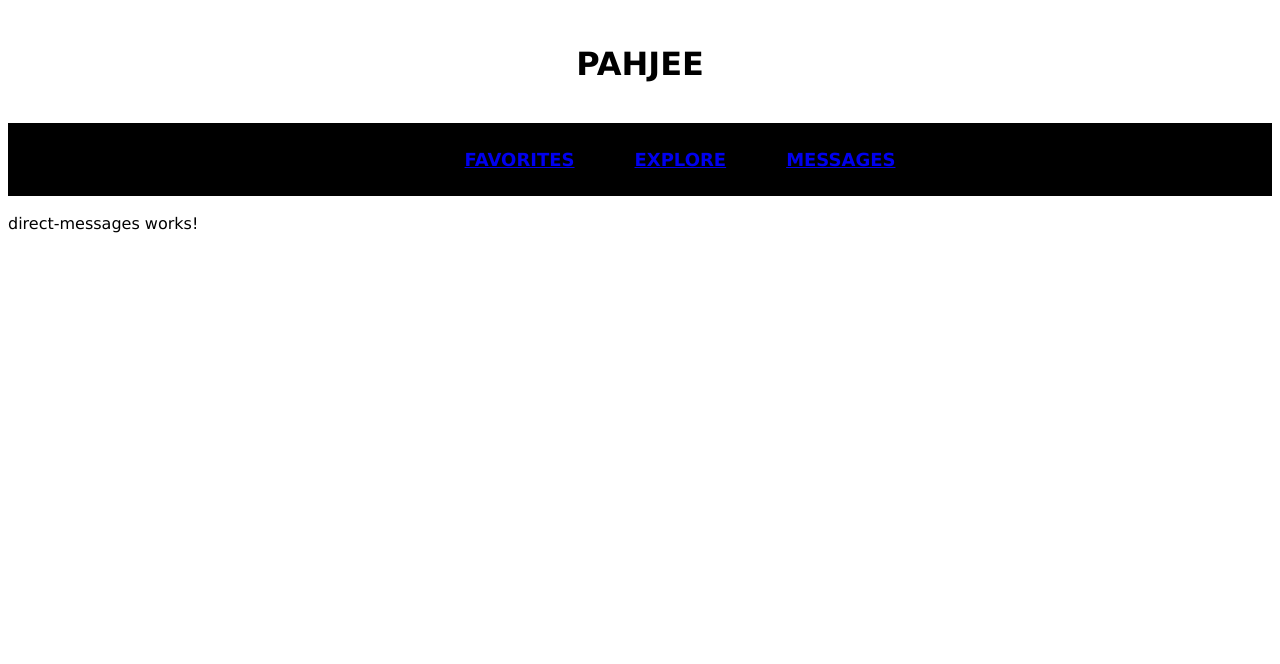
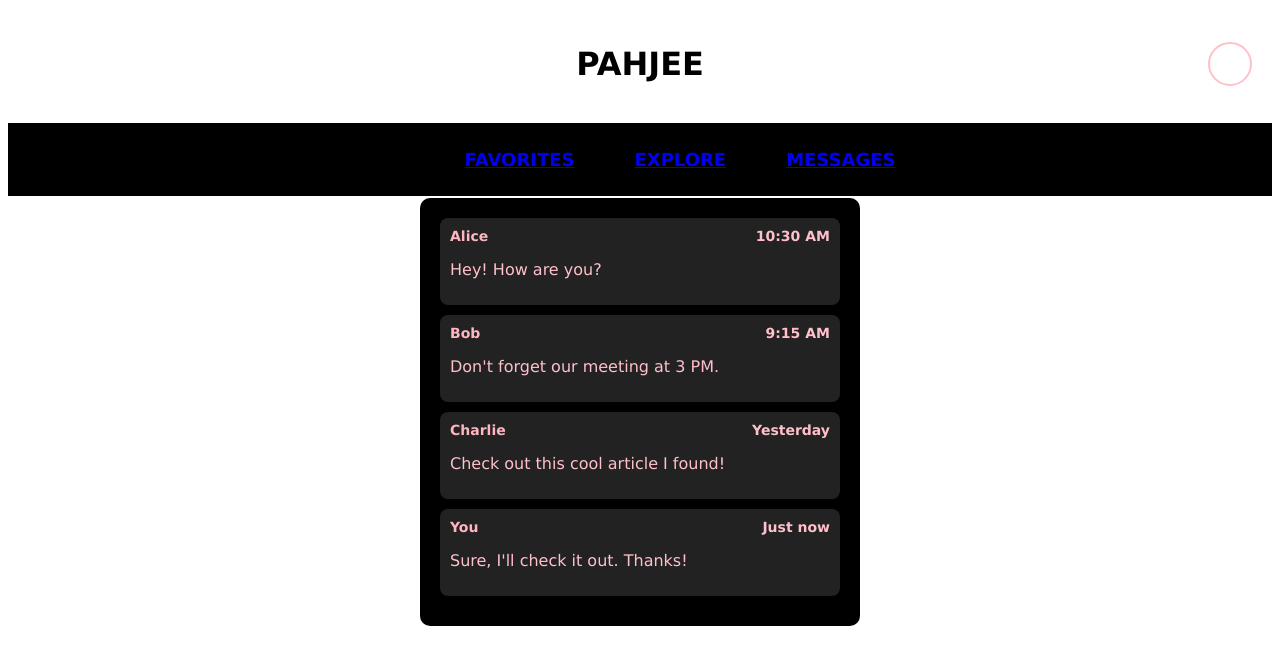
Before and after one commit to lmartin2422/Pahjee, an Angular app: page /messages in a window 1280 px wide. Shown: the top 664 px of the page. Built offline with nearby package versions, Linux system fonts and the light colour scheme.

Commit message:
changes to the message page. added profile icon to header

```diff
--- a/src/app/direct-messages/direct-messages.component.css
+++ b/src/app/direct-messages/direct-messages.component.css
@@ -0,0 +1,37 @@
+.message-container {
+    width: 400px;
+    margin: auto;
+    background-color: black;
+    color: pink;
+    padding: 20px;
+    border-radius: 10px;
+}
+
+.inbox-title {
+    text-align: center;
+    margin-bottom: 15px;
+    font-size: 24px;
+}
+
+.message {
+    background-color: #222;
+    padding: 10px;
+    margin-bottom: 10px;
+    border-radius: 8px;
+}
+
+.message-header {
+    display: flex;
+    justify-content: space-between;
+    font-size: 14px;
+    font-weight: bold;
+    margin-bottom: 5px;
+}
+
+.sender-name {
+    color: lightpink;
+}
+
+.message-text {
+    font-size: 16px;
+}
--- a/src/app/direct-messages/direct-messages.component.html
+++ b/src/app/direct-messages/direct-messages.component.html
@@ -1 +1,52 @@
-<p>direct-messages works!</p>
+<div class="message-container">
+
+    <!-- <div *ngFor="let message of messages" class="message" (click)="toggleThread(message)">
+        <div class="message-header">
+            <span class="sender-name">{{ message.sender }}</span>
+            <span class="timestamp">{{ message.timestamp }}</span>
+        </div>
+        <p class="message-text">{{ message.preview }}</p>
+
+         Thread (Shown when a message is clicked) -->
+        <!-- <div *ngIf="message.isOpen" class="thread">
+            <div *ngFor="let reply of message.replies" class="reply">
+                <span class="reply-sender">{{ reply.sender }}:</span>
+                <p class="reply-text">{{ reply.text }}</p>
+            </div>
+            <input type="text" placeholder="Type a reply..." [(ngModel)]="replyText" class="reply-input">
+            <button (click)="sendReply(message)" class="reply-button">Send</button>
+        </div> -->
+
+
+    <div class="message">
+        <div class="message-header">
+            <span class="sender-name">Alice</span>
+            <span class="message-time">10:30 AM</span>
+        </div>
+        <p class="message-text">Hey! How are you?</p>
+    </div>
+
+    <div class="message">
+        <div class="message-header">
+            <span class="sender-name">Bob</span>
+            <span class="message-time">9:15 AM</span>
+        </div>
+        <p class="message-text">Don't forget our meeting at 3 PM.</p>
+    </div>
+
+    <div class="message">
+        <div class="message-header">
+            <span class="sender-name">Charlie</span>
+            <span class="message-time">Yesterday</span>
+        </div>
+        <p class="message-text">Check out this cool article I found!</p>
+    </div>
+
+    <div class="message">
+        <div class="message-header">
+            <span class="sender-name">You</span>
+            <span class="message-time">Just now</span>
+        </div>
+        <p class="message-text">Sure, I'll check it out. Thanks!</p>
+    </div>
+</div>
--- a/src/app/header/header.component.css
+++ b/src/app/header/header.component.css
@@ -1,5 +1,48 @@
-.jumbotron {
+/* .header {
     padding: 1rem 1rem;
     text-align: center;
 
 }
+
+.title {
+    color: pink;
+    font-size: 24px;
+}
+
+.profile-link {
+    text-decoration: none;
+}
+
+.profile-icon {
+    font-size: 32px;
+    color: pink;
+}
+
+ */
+
+
+ .header {
+    padding: 1rem 1rem;
+    text-align: center;
+    position: relative; /* Allows absolute positioning of profile icon */
+    display: flex;
+    justify-content: center; /* Centers the text */
+    align-items: center;
+}
+
+.profile-link {
+    position: absolute;
+    right: 20px; /* Adjust distance from right */
+    top: 50%;
+    transform: translateY(-50%); /* Centers vertically */
+    text-decoration: none;
+}
+
+.profile-icon {
+    width: 40px;
+    height: 40px;
+    background-color: white;
+    border-radius: 50%;
+    border: 2px solid pink;
+    cursor: pointer;
+}
--- a/src/app/header/header.component.html
+++ b/src/app/header/header.component.html
@@ -1,7 +1,11 @@
-<div class="jumbotron">
+<header class="header">
     <div class="text-center">
         <h1 class="display-4"><b>PAHJEE</b></h1>
-
     </div>
 
-</div>
+    <a class="profile-link" [routerLink]="'/profile'">
+        <div class="profile-icon"></div>
+    </a>
+
+
+</header>
--- a/src/app/header/header.component.ts
+++ b/src/app/header/header.component.ts
@@ -1,9 +1,11 @@
 import { Component } from '@angular/core';
+import { RouterModule } from '@angular/router'; // Import RouterModule
+
 
 @Component({
   selector: 'app-header',
   standalone: true,
-  imports: [],
+  imports: [RouterModule], // Add RouterModule to imports
   templateUrl: './header.component.html',
   styleUrls: ['./header.component.css']
 })
--- a/src/app/my-profile/my-profile.component.html
+++ b/src/app/my-profile/my-profile.component.html
@@ -10,9 +10,6 @@
         <p><strong>About Me:</strong> <span class="profile-profession"> I enjoy long walks on the beach</span></p>
         <p><strong>Looking For:</strong> <span class="profile-profession"> Relationship, Dates, Hook Up</span></p>
         <p><strong>Sign:</strong> <span class="profile-profession"> Aquarius</span></p>
-
-
-
     </div>
 
 </div>
```
